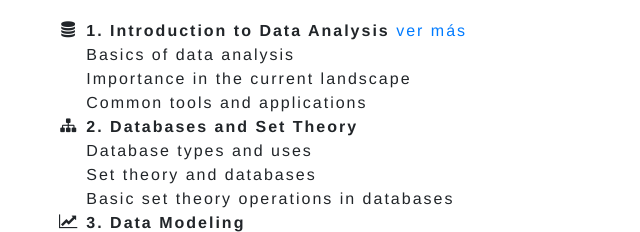
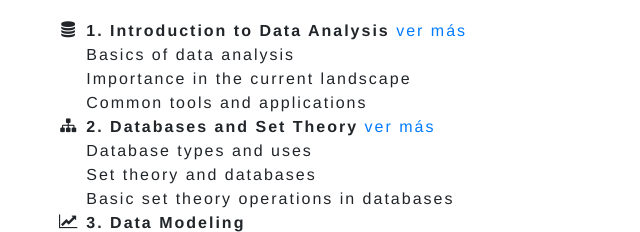
Before and after one commit to FranzJr/data-2024-1, a plain HTML site: page index.html in a window 1280 px wide. Shown: the part 1444-1676 px from the top of the page, 123-763 px from the left. Drawn offline with nearby package versions, Linux system fonts and the light colour scheme.

Commit message:
Update index.html
Update sesion 2 link

```diff
--- a/index.html
+++ b/index.html
@@ -91,7 +91,7 @@
                   <li>Common tools and applications</li>
                 </ul>
               </li>
-              <li><i class="fa-li fa fa-sitemap"></i> <strong>2. Databases and Set Theory</strong>
+              <li><i class="fa-li fa fa-sitemap"></i> <strong>2. Databases and Set Theory</strong> <a href="https://www.google.com/search?q=base+de+datos+y+teoria+de+conjuntos&rlz=1C5CHFA_enJP880JP880&oq=bases+de+datos+teoria+de+c&gs_lcrp=EgZjaHJvbWUqCAgBEAAYFhgeMgYIABBFGDkyCAgBEAAYFhge0gEJMTA1ODZqMGo3qAIAsAIA&sourceid=chrome&ie=UTF-8#fpstate=ive&vld=cid:6283fdba,vid:_iGvAj3s-ME,st:0">ver más</a>
                 <ul>
                   <li>Database types and uses</li>
                   <li>Set theory and databases</li>
```
